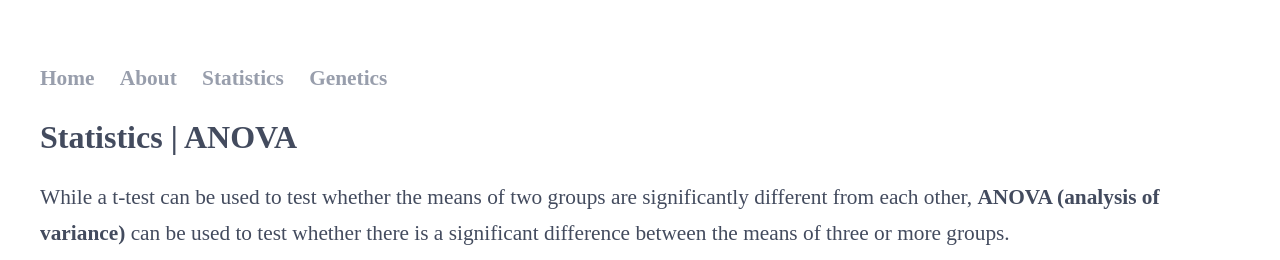
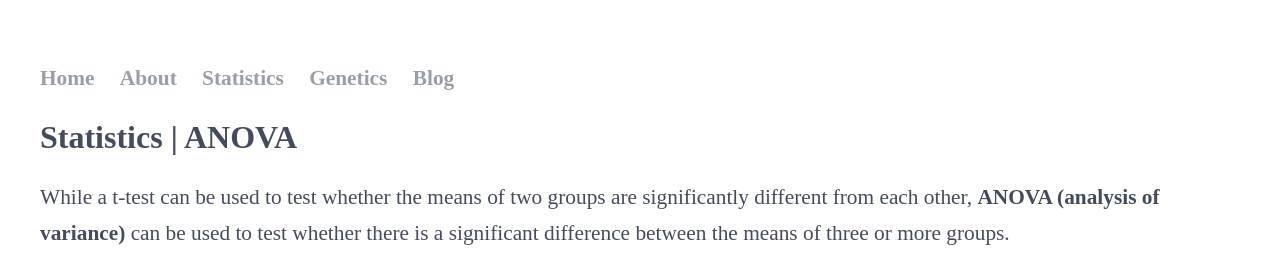
Before and after one commit to alicesmail12/alicesmail12.github.io, a Jekyll site: the page Statistics/ANOVA.html, which Jekyll copies as it is, in a window 1280 px wide and 900 px high. Shown: the top 260 px of the window. Built offline with Jekyll 4.4.1, drawn with Linux system fonts in a browser that asks for light colours; some web fonts are replaced.

Commit message:
Update ANOVA.html

```diff
--- a/Statistics/ANOVA.html
+++ b/Statistics/ANOVA.html
@@ -428,6 +428,7 @@
 		<li><a href="/about">About</a></li>
 		<li><a href="https://alicesmail12.github.io/Statistics">Statistics</a></li>
 		<li><a href="https://alicesmail12.github.io/Genetics">Genetics</a></li>
+		<li><a href="https://alicesmail12.github.io/Blog">Blog</a></li>
 	</ul>
 	</nav>
 
```
